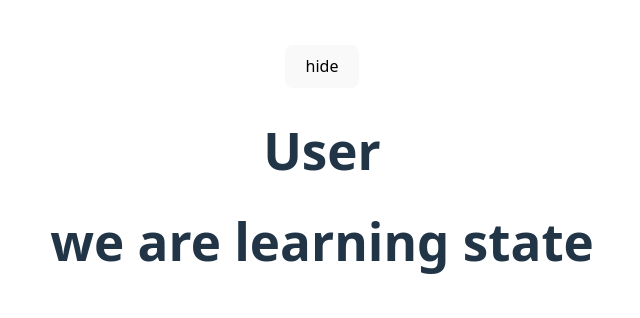
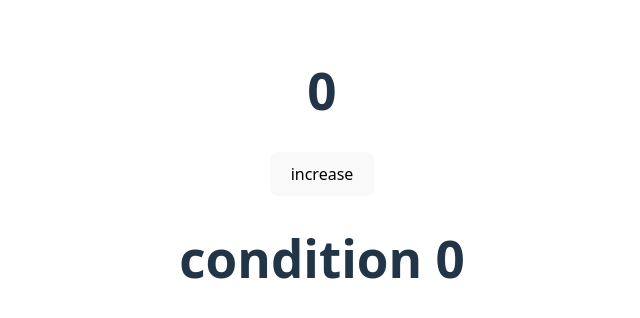
Before and after one commit to rahul-lade/stepbystep_react, a React (Vite) app in the folder my-react-app/: page / in a window 1280 px wide. Shown: the part 226-544 px from the top of the page, without its empty margins (318-958 px from the left). Built offline with nearby package versions, Linux system fonts and the light colour scheme.

Commit message:
feat: replace display state with count state and implement conditional rendering based on count

```diff
--- a/my-react-app/src/App.jsx
+++ b/my-react-app/src/App.jsx
@@ -4,13 +4,19 @@
 
 
 function App() {
-  const [display,setdisplay] = useState(true);
+  const [count,setcount] = useState(0);
 
   return (
     <>
- <button onClick={()=>setdisplay(!display)}>hide</button>
- {display && <h1><User/></h1> }
-  {display && <h1>we are learning state</h1>}
+    <h1>{count}</h1>
+ <button onClick={()=>setcount(count+1)}>increase</button>
+ {count==0?<h1>condition 0</h1>
+ :count==1? <h1>condition 1</h1>
+ :count==2? <h1>condition 2</h1>
+ :count==3? <h1>condition 3</h1>
+ :count==4? <h1>condition 4</h1>
+ :count==5? <h1>condition 5</h1>
+ : <h1>other conditions</h1> }
 
      </>
   )
```
